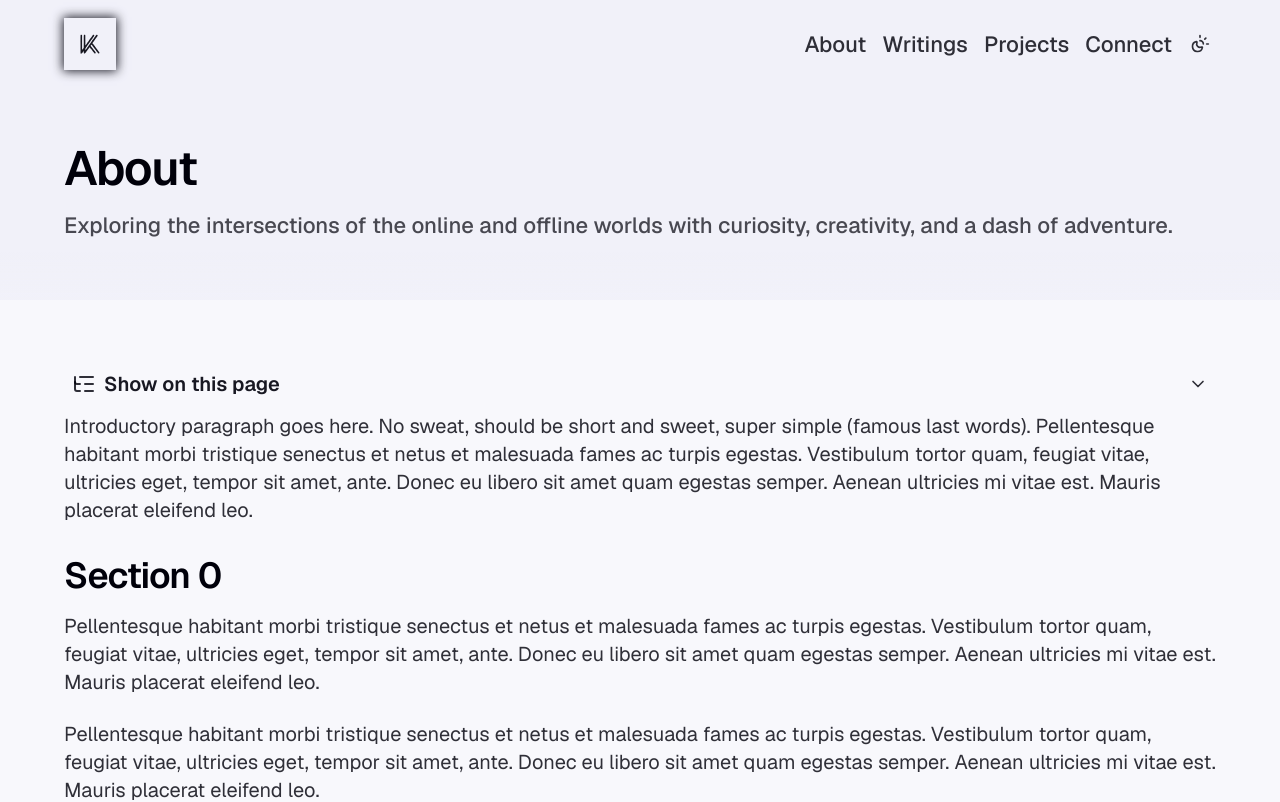
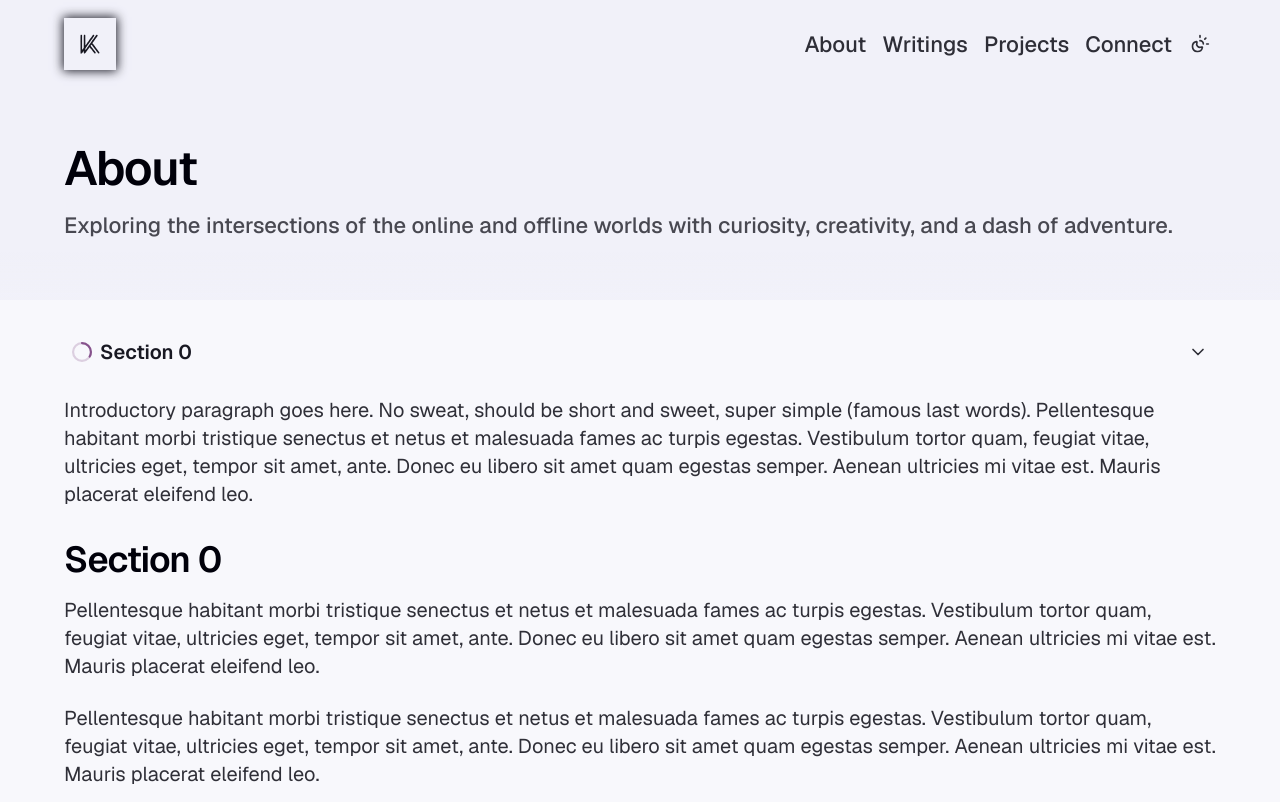
Before and after one commit to khinshankhan/www, a Next.js app: page /about in a window 1280 px wide. Shown: the top 802 px of the page. Built offline with nearby package versions, Linux system fonts and the light colour scheme.

Commit message:
show scroll progress in toc

```diff
--- /dev/null
+++ b/src/components/design-system/primitives/progress-circle.tsx
@@ -0,0 +1,70 @@
+"use client"
+
+import { motion, useReducedMotion } from "motion/react"
+
+interface ProgressCircleProps {
+  value?: number | null
+  size?: number
+  strokeWidth?: number
+  min?: number
+  max?: number
+  className?: string
+}
+
+export function ProgressCircle({
+  value = null,
+  size = 28,
+  strokeWidth = 3,
+  min = 0,
+  max = 100,
+  className,
+}: ProgressCircleProps) {
+  const reduce = useReducedMotion()
+  const w = size,
+    r = (w - strokeWidth) / 2
+  const C = 2 * Math.PI * r
+  const determinate = Number.isFinite(value as number)
+  const pct = determinate ? Math.min(Math.max(((value as number) - min) / (max - min), 0), 1) : 0.25
+  const dashOffset = C - C * pct
+
+  return (
+    <motion.svg
+      role="progressbar"
+      viewBox={`0 0 ${w} ${w}`}
+      width={w}
+      height={w}
+      aria-valuemin={min}
+      aria-valuemax={max}
+      {...(determinate ? { "aria-valuenow": Math.round(pct * 100) } : {})}
+      className={className}
+      animate={determinate || reduce ? {} : { rotate: 360 }}
+      transition={determinate || reduce ? {} : { repeat: Infinity, ease: "linear", duration: 1.1 }}
+      style={{ originX: "50%", originY: "50%" }}
+    >
+      {/* Track */}
+      <circle
+        cx={w / 2}
+        cy={w / 2}
+        r={r}
+        fill="none"
+        stroke="currentColor"
+        strokeOpacity="0.25"
+        strokeWidth={strokeWidth}
+      />
+      {/* Progress */}
+      <motion.circle
+        cx={w / 2}
+        cy={w / 2}
+        r={r}
+        fill="none"
+        stroke="currentColor"
+        strokeWidth={strokeWidth}
+        strokeLinecap="round"
+        strokeDasharray={C}
+        transform={`rotate(-90 ${w / 2} ${w / 2})`}
+        animate={{ strokeDashoffset: determinate ? dashOffset : C - C * 0.25 }}
+        transition={reduce ? { duration: 0 } : { type: "tween", duration: 0.3, ease: "easeOut" }}
+      />
+    </motion.svg>
+  )
+}
--- a/src/components/layout/duo-layout.tsx
+++ b/src/components/layout/duo-layout.tsx
@@ -38,7 +38,7 @@ export function DuoLayout({ title, description, ghPath, children }: DuoLayoutPro
         <EdgeFade direction="top" className="z-2 relative h-12" />
 
         <div className="bg-background-2 z-2 relative isolate flex w-full grow flex-col items-center justify-center">
-          <div className="maxw-content relative w-full grow py-14">{children}</div>
+          <div className="maxw-content relative w-full grow pb-14 pt-6 xl:pt-14">{children}</div>
         </div>
       </article>
 
--- a/src/components/layout/toc.tsx
+++ b/src/components/layout/toc.tsx
@@ -8,6 +8,7 @@ import {
 import { Button } from "@/components/design-system/primitives/button"
 import { ChevronDown, ListTree } from "@/components/design-system/primitives/icon"
 import { Link } from "@/components/design-system/primitives/link"
+import { ProgressCircle } from "@/components/design-system/primitives/progress-circle"
 import { typographyVariants } from "@/components/design-system/primitives/typography"
 import { useBreakpoint } from "@/hooks/breakpoints"
 import { useIsomorphicEffect } from "@/hooks/core/useIsomorphicEffect"
@@ -67,6 +68,30 @@ function TocItem({ heading, indents }: TocItemProps) {
   )
 }
 
+interface MobileTocLabelProps {
+  isOpen: boolean
+  headings: Heading[]
+}
+function MobileTocLabel({ isOpen, headings }: MobileTocLabelProps) {
+  const { activeId } = useActiveAnchors()
+  const activeHeading =
+    (activeId ? headings.find((h) => h.id === activeId) : headings?.[0])?.title ||
+    "No headings found"
+
+  const activeIndex = headings.findIndex((h) => h.id === activeId)
+  const progress = activeIndex === -1 ? 0 : ((activeIndex + 1) / headings.length) * 100
+
+  return (
+    <span className="flex items-center gap-2">
+      <ProgressCircle value={progress} className="accent-theme-default text-accent-11 size-[1em]" />
+
+      <span className={cn(typographyVariants({ variant: "h5" }), "text-foreground")}>
+        {isOpen ? "On this page" : activeHeading}
+      </span>
+    </span>
+  )
+}
+
 interface TableOfContentsProps {
   headings?: Heading[]
   className?: string
@@ -94,12 +119,7 @@ export function TOC({ headings = [], className = "" }: TableOfContentsProps) {
                 className="group flex w-full justify-between px-2 py-2 xl:hidden"
                 onClick={() => setIsOpen(!isOpen)}
               >
-                <span className="flex items-center gap-2">
-                  <ListTree />
-                  <span className={cn(typographyVariants({ variant: "h5" }), "text-foreground")}>
-                    {`${isOpen ? "Hide" : "Show"} on this page`}
-                  </span>
-                </span>
+                <MobileTocLabel isOpen={isOpen} headings={headings} />
                 <ChevronDown className="size-5 rotate-90 transition-all duration-300 ease-out group-data-[panel-open]:-rotate-90" />
               </Button>
             )}
@@ -114,7 +134,14 @@ export function TOC({ headings = [], className = "" }: TableOfContentsProps) {
             </span>
           </div>
 
-          <Collapsible.Panel className={cn("overflow-hidden")}>
+          <Collapsible.Panel
+            className="h-(--h) flex flex-col justify-end overflow-hidden opacity-100 transition-all ease-out data-[ending-style]:h-0 data-[starting-style]:h-0 data-[ending-style]:opacity-0 data-[starting-style]:opacity-0"
+            style={
+              {
+                ["--h"]: "var(--collapsible-panel-height)",
+              } as React.CSSProperties
+            }
+          >
             <nav aria-label="Table of contents" className="px-1 pb-2 pt-2">
               <ul className="list-none">
                 {headings.map((heading) => (
--- a/src/components/layout/with-sidebar.tsx
+++ b/src/components/layout/with-sidebar.tsx
@@ -38,7 +38,7 @@ export function WithSidebar({
       {sidebar && (
         <aside
           className={cn(
-            "sticky z-50 w-full lg:self-start",
+            "sticky z-50 w-full pb-4 lg:self-start xl:pb-0",
             sidebarClassName,
             siteHeaderHeight,
             sidebarTopDisplacement
```
